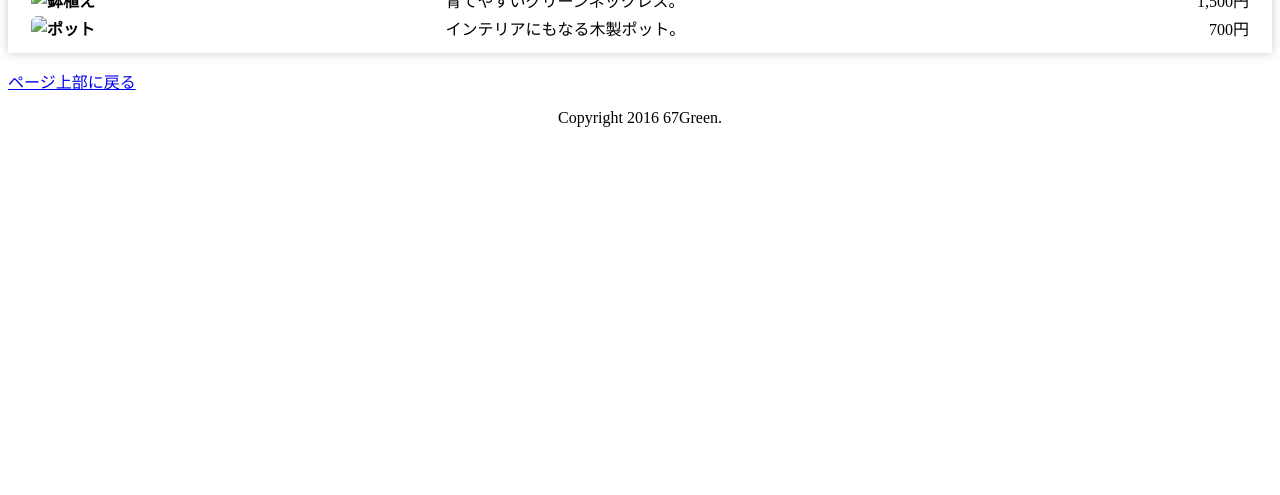
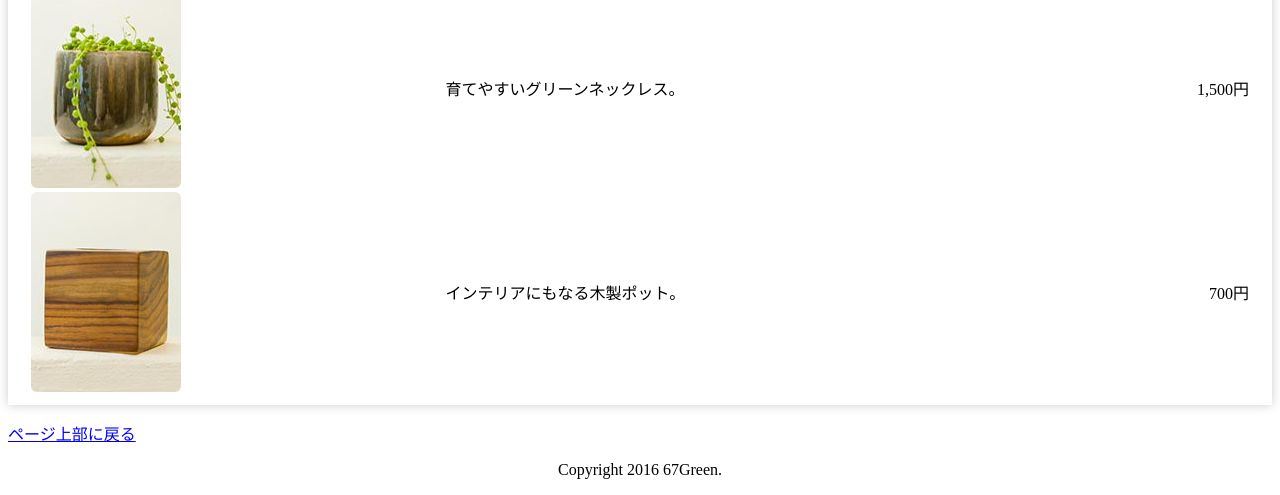
Before and after one commit to 421t/practice, a plain HTML site: page item.html in a window 1280 px wide. Shown: the part 472-967 px from the top of the page. Before the commit the page ends 800 px from the top, so only its background shows below. Drawn offline with Linux system fonts and the light colour scheme.

Commit message:
Update item.html

```diff
--- a/item.html
+++ b/item.html
@@ -20,15 +20,15 @@
 <h2>ITEM</h2>
 <table>
 <tr>
-<th><img src="https://github.com/421t/practice/blob/main/item1.jpg?raw=true" alt="ウェア"></th>
+<th><img src="item1.jpg" alt="ウェア"></th>
 <td>ガーデニング作業をオシャレに。</td>
 <td class="price">6,980円</td>
 </tr>
-<th><img src="image/item2.jpg" alt="鉢植え"></th>
+<th><img src="item2.jpg" alt="鉢植え"></th>
 <td>育てやすいグリーンネックレス。</td>
 <td class="price">1,500円</td>
 </tr>
-<th><img src="image/item3.jpg" alt="ポット"></th>
+<th><img src="item3.jpg" alt="ポット"></th>
 <td>インテリアにもなる木製ポット。</td>
 <td class="price">700円</td>
 </tr>
```
